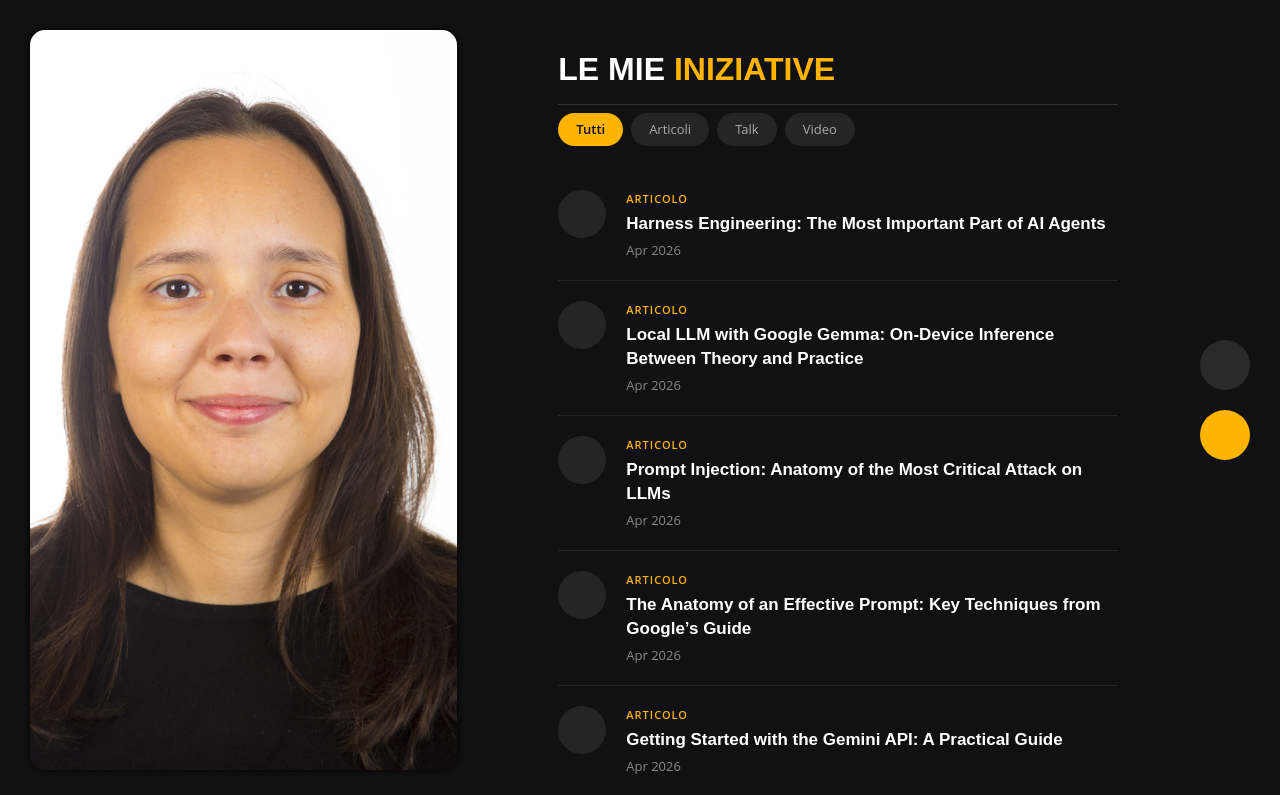
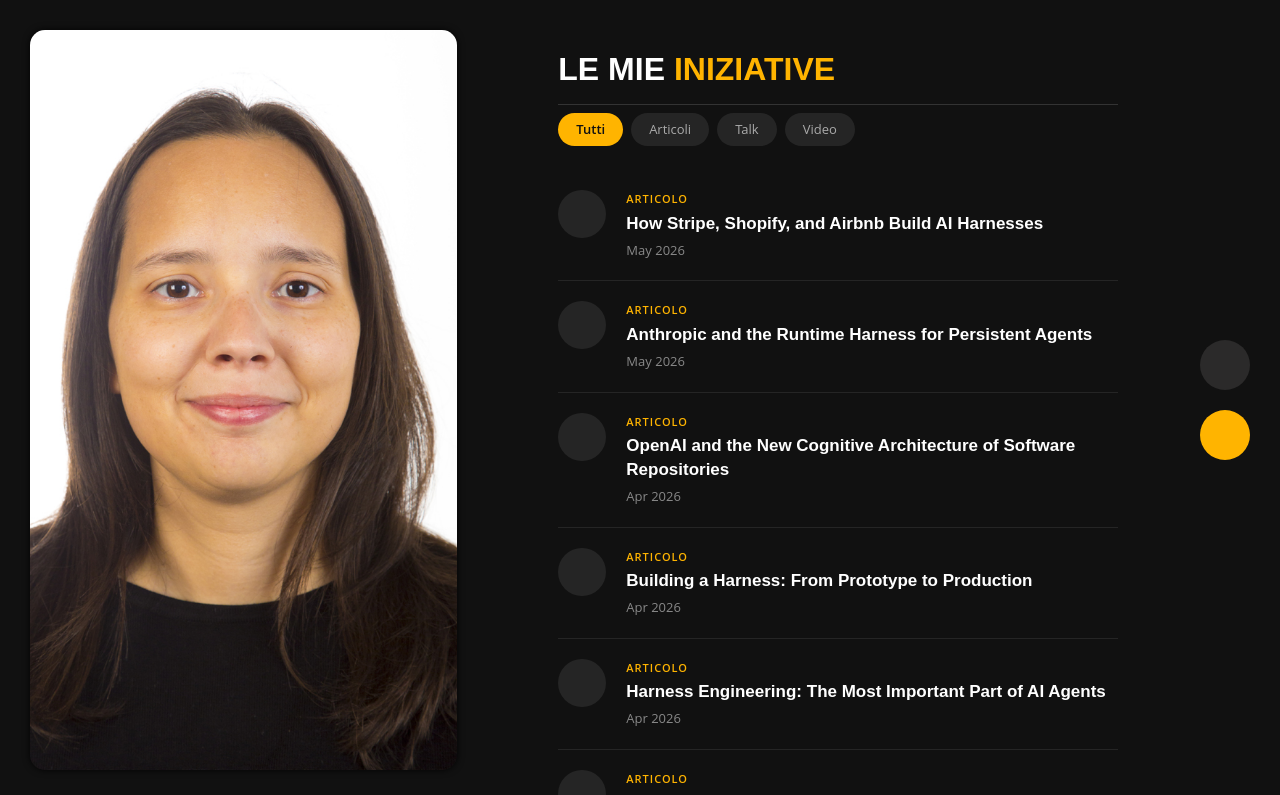
Before and after one commit to eleonorarocchi/personal-site, a React (Create React App) app: page /iniziative in a window 1280 px wide. Shown: the top 795 px of the page. Built offline with nearby package versions, Linux system fonts and the light colour scheme; a web font is replaced by a local one.

Commit message:
feat: iniziative

```diff
--- a/src/components/Initiatives/Initiatives.tsx
+++ b/src/components/Initiatives/Initiatives.tsx
@@ -46,6 +46,30 @@ const typeLabel: Record<InitiativeType, string> = {
 // ];
 
 const initiatives: Initiative[] = [
+  {
+    "title": "How Stripe, Shopify, and Airbnb Build AI Harnesses",
+    "date": "May 2026",
+    "type": "article",
+    "link": "https://dev.to/eleonorarocchi/how-stripe-shopify-and-airbnb-build-ai-harnesses-1i6l"
+  },
+  {
+    "title": "Anthropic and the Runtime Harness for Persistent Agents",
+    "date": "May 2026",
+    "type": "article",
+    "link": "https://dev.to/eleonorarocchi/anthropic-and-the-runtime-harness-for-persistent-agents-4mf2"
+  },
+  {
+    "title": "OpenAI and the New Cognitive Architecture of Software Repositories",
+    "date": "Apr 2026",
+    "type": "article",
+    "link": "https://dev.to/eleonorarocchi/openai-and-the-new-cognitive-architecture-of-software-repositories-383m"
+  },
+  {
+    "title": "Building a Harness: From Prototype to Production",
+    "date": "Apr 2026",
+    "type": "article",
+    "link": "https://dev.to/eleonorarocchi/building-a-harness-from-prototype-to-production-o30"
+  },
   {
     "title": "Harness Engineering: The Most Important Part of AI Agents",
     "date": "Apr 2026",
```
